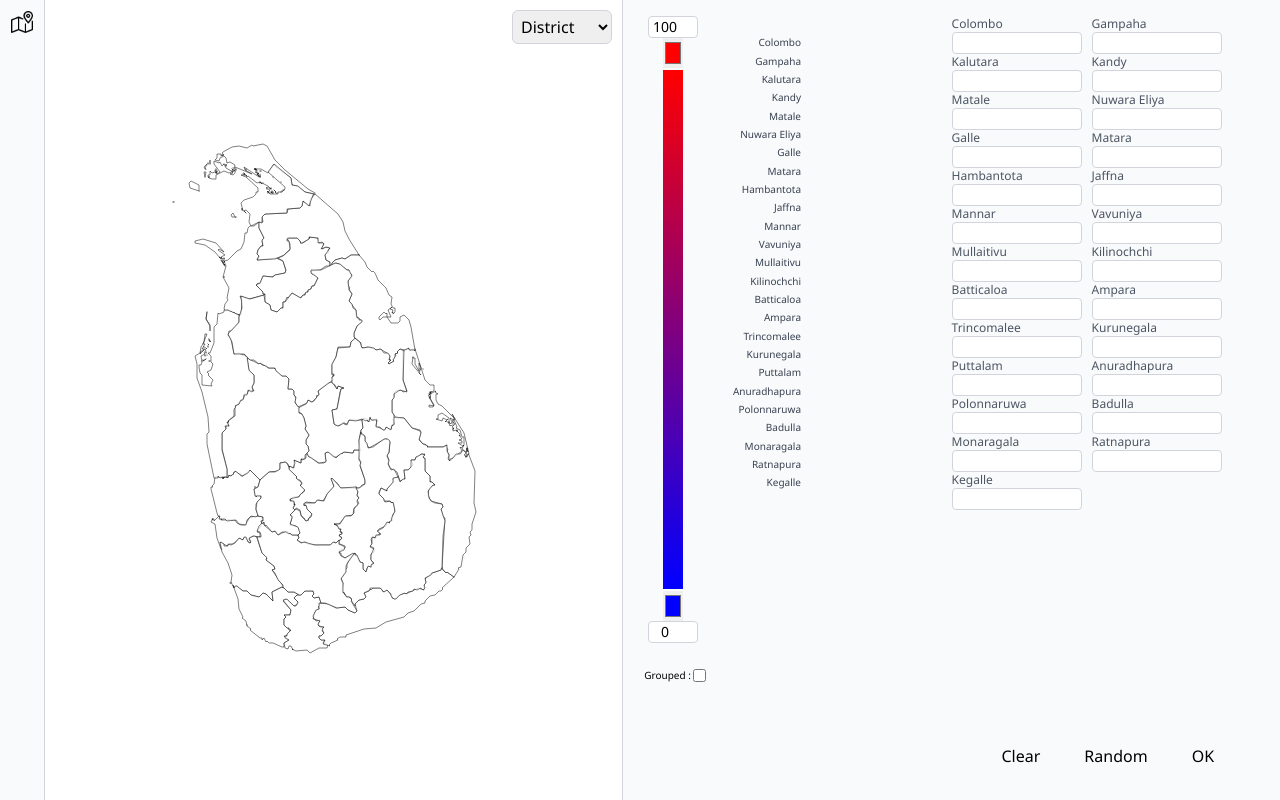
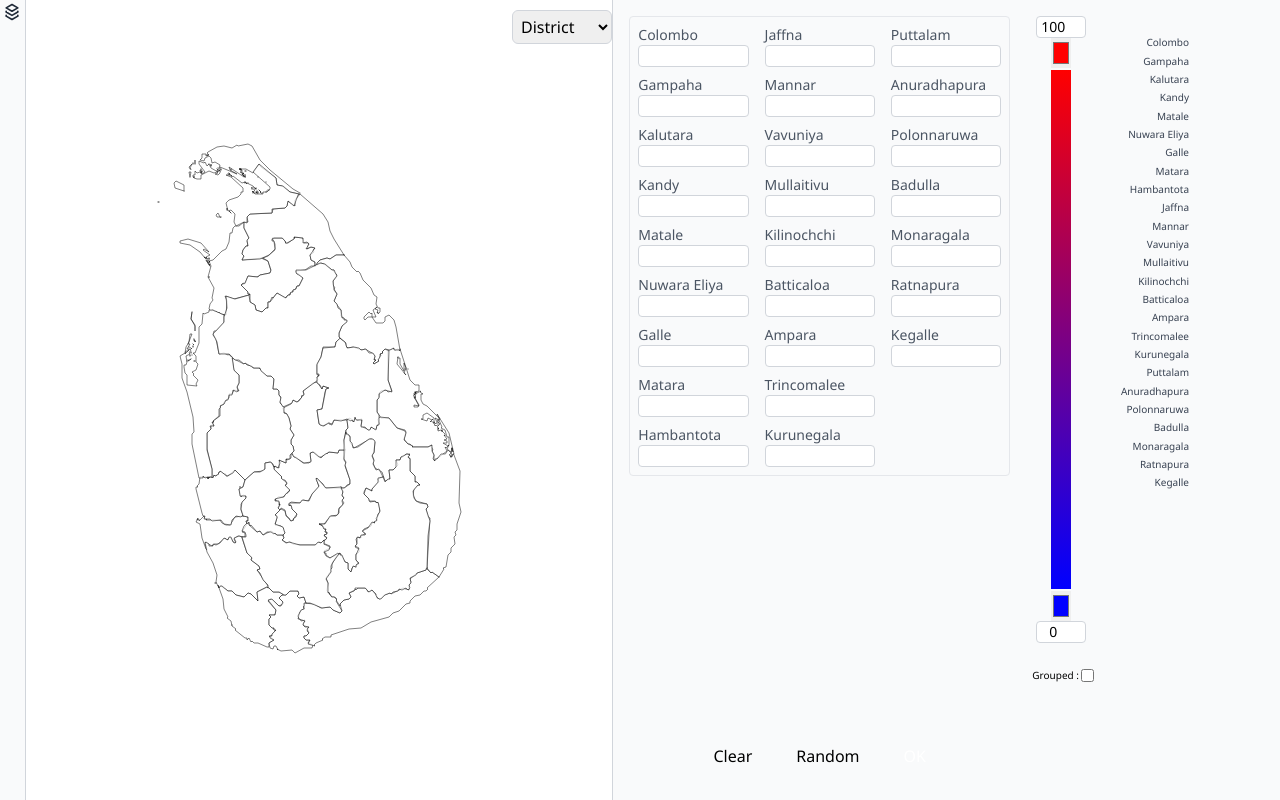
Before and after one commit to Dhammika-Mahendra/slgeogrid, a React (Vite) app: page / in a window 1280 px wide. Built offline with nearby package versions, Linux system fonts and the light colour scheme.

Commit message:
drawer layout changed

```diff
--- a/src/components/UI/Drawer/DataForm.jsx
+++ b/src/components/UI/Drawer/DataForm.jsx
@@ -85,6 +85,41 @@ export default function DataForm({min, max, minColor, maxColor, grouped, groups}
 
   return (
     <>
+    <div className="w-[60%] h-full flex flex-col justify-between">
+
+    {/*---------------------------------------------------------------- */}
+    {/* Region data input fields */}
+
+      <div
+        className="grid grid-cols-3 gap-x-4 gap-y-2 rounded border border-gray-200 p-2"
+        style={{ minHeight: '400px' }}
+      >
+        {/* 9, 9, 7 vertical columns */}
+        {[0, 1, 2].map(col => (
+          <div key={col} className="flex flex-col gap-y-2">
+            {regionData
+              .slice(col === 0 ? 0 : col === 1 ? 9 : 18, col === 0 ? 9 : col === 1 ? 18 : 25)
+              .map((region, idx) => (
+                <div key={region.name} className="flex flex-col">
+                  <label
+                    htmlFor={`region-${region.name}`}
+                    className="block text-sm text-gray-600"
+                  >
+                    {region.name}
+                  </label>
+                  <input
+                    id={`region-${region.name}`}
+                    type="number"
+                    value={inputData[region.name] || ''}
+                    onChange={(e) => handleInputChange(region.name, e.target.value)}
+                    className="block w-[100%] px-2 text-sm border border-gray-300 rounded focus:outline-none transition-colors"
+                  />
+                </div>
+              ))}
+          </div>
+        ))}
+      </div>
+
       { /* Region level selction dropdown*/}
         <div >
           <select
@@ -100,37 +135,7 @@ export default function DataForm({min, max, minColor, maxColor, grouped, groups}
           </select>
         </div>
 
-
-    <div className="w-[50%] h-full flex flex-col justify-between">
-
-      {/* Region data input fields */}
-      <div
-        style={{
-          display: 'flex',
-          flexWrap: 'wrap',
-          flexDirection: 'row',
-        }}
-      >
-        {regionData.map((region, index) => (
-          <div key={region.name} className="flex flex-col mr-[10px]">
-            <label
-              htmlFor={`region-${region.name}`}
-              className="block text-xs font-medium text-gray-600"
-            >
-              {region.name}
-            </label>
-            <input
-              id={`region-${region.name}`}
-              type="number"
-              value={inputData[region.name] || ''}
-              onChange={(e) => handleInputChange(region.name, e.target.value)}
-              className="block w-[130px] px-2 text-sm border border-gray-300 rounded focus:outline-none transition-colors"
-            />
-          </div>
-        ))}
-      </div>
-
-
+      {/* ---------------------------------------------------------------------------------- */}
       {/* Button Panel */}
       <div className="p-4 flex-shrink-0">
         <div className="flex gap-3 justify-center">
@@ -144,7 +149,7 @@ export default function DataForm({min, max, minColor, maxColor, grouped, groups}
             Random
           </button>
           <button
-            className="btn btn-sm btn-success px-4"
+            className="btn btn-sm btn-success px-4 text-white"
             onClick={handleSubmit}
           >
             OK
--- a/src/components/UI/Drawer/Drawer.jsx
+++ b/src/components/UI/Drawer/Drawer.jsx
@@ -21,11 +21,11 @@ export default function Drawer() {
       <div className="w-full h-screen border-l border-gray-300 shadow-lg p-4 flex justify-between overflow-hidden"
         style={{backgroundColor:lightGrey}}
       >
-        <div className="flex">
-            <ColorScale colorScale={colorScale} setColorScale={setColorScale} />
-            <Chart />
-        </div>
-        <DataForm min={colorScale.minValue} max={colorScale.maxValue} minColor={colorScale.minColor} maxColor={colorScale.maxColor} grouped={colorScale.grouped} groups={colorScale.groups} />
+      <DataForm min={colorScale.minValue} max={colorScale.maxValue} minColor={colorScale.minColor} maxColor={colorScale.maxColor} grouped={colorScale.grouped} groups={colorScale.groups} />
+      <div className="flex">
+        <ColorScale colorScale={colorScale} setColorScale={setColorScale} />
+        <Chart />
+      </div>
       </div>
   )
 }
--- a/src/components/UI/Options/Optionbutton.jsx
+++ b/src/components/UI/Options/Optionbutton.jsx
@@ -9,21 +9,20 @@ export default function Optionbutton({
   tooltip
 }) {
 return (
-    <button
-        className={`w-9 h-9 m-1 border-none cursor-pointer rounded`}
-        style={{
-            backgroundImage: `url(${imageSrc})`,
-            backgroundSize: '60%',
-            backgroundPosition: 'center',
-            backgroundRepeat: 'no-repeat',
-            backgroundColor: isActive ? activeLightGrey : lightGrey,
-        }}
-        onClick={onClick}
-        title={tooltip}
-        aria-label={altText}
-    >
-        {/* Optional: Add screen reader text */}
-        <span className="sr-only">{altText}</span>
-    </button>
+    <>
+        <button className="btn btn-square"
+            onClick={onClick}
+            title={tooltip}
+            style={{
+                backgroundColor: isActive ? activeLightGrey : lightGrey,
+                margin:'2px'
+            }}
+        >
+        <svg class="w-5 h-5 text-gray-800 dark:text-white" aria-hidden="true" xmlns="http://www.w3.org/2000/svg" width="24" height="24" fill="none" viewBox="0 0 24 24">
+            <path stroke="currentColor" stroke-linecap="round" stroke-linejoin="round" stroke-width="2" d="M5.005 11.19V12l6.998 4.042L19 12v-.81M5 16.15v.81L11.997 21l6.998-4.042v-.81M12.003 3 5.005 7.042l6.998 4.042L19 7.042 12.003 3Z"/>
+        </svg>
+            <span className="sr-only">{altText}</span>
+        </button>
+    </>
 )
 }
```
Lines whose indentation alone changed are shown as unchanged.
